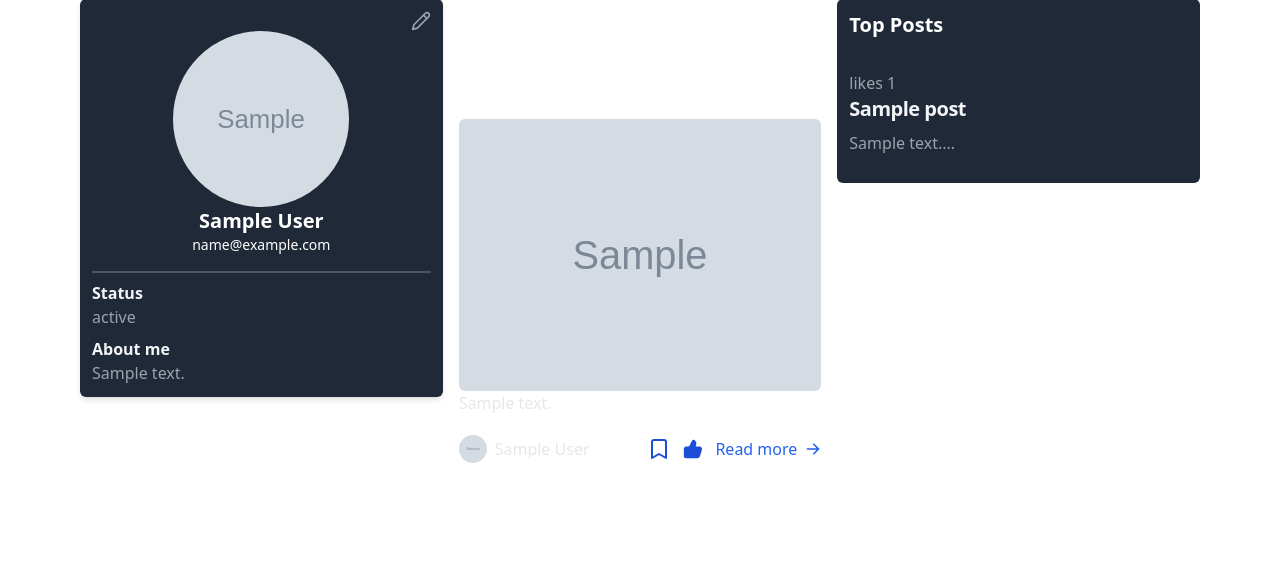
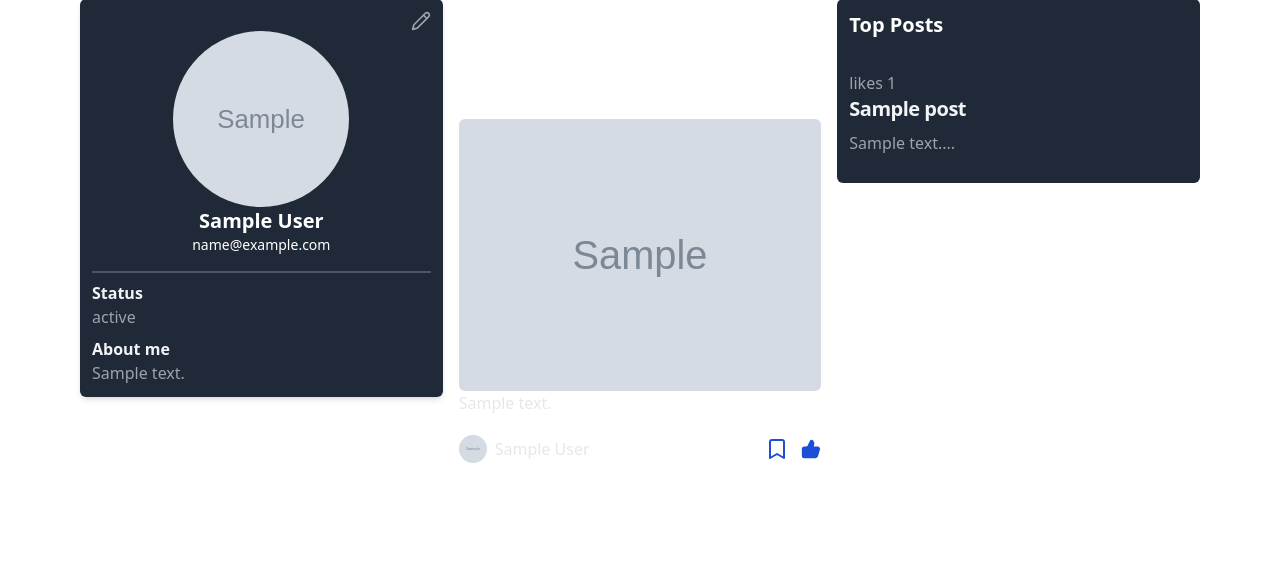
Before and after one commit to Shobhit-Mishra-02/Social-media-app, a Django app: page /social/viewPost/1/ in a window 1280 px wide. Shown: the part 101-682 px from the top of the page. Run offline with Django 4.2, Linux system fonts and the light colour scheme; a user stored in the database is signed in; tables that the repository leaves empty hold one stand-in row (values such as "Sample post"); grey boxes marked "Sample" are stand-in pictures; some libraries are stand-ins or nearby versions.

Commit message:
fix: removed the readme button from the view_post.html file

```diff
--- a/templates/home/view_post.html
+++ b/templates/home/view_post.html
@@ -83,18 +83,6 @@ post
                     </svg>
                     {% endif %}
                 </span>
-                <span>
-                    <a class="inline-flex items-center font-medium text-blue-600 hover:underline dark:text-blue-500"
-                        href="/social/viewPost/{{post.id}}">
-                        Read more
-                        <svg class="w-4 h-4 ml-2" fill="currentColor" viewBox="0 0 20 20"
-                            xmlns="http://www.w3.org/2000/svg">
-                            <path fill-rule="evenodd"
-                                d="M10.293 3.293a1 1 0 011.414 0l6 6a1 1 0 010 1.414l-6 6a1 1 0 01-1.414-1.414L14.586 11H3a1 1 0 110-2h11.586l-4.293-4.293a1 1 0 010-1.414z"
-                                clip-rule="evenodd"></path>
-                        </svg>
-                    </a>
-                </span>
             </span>
         </div>
     </article>
```
